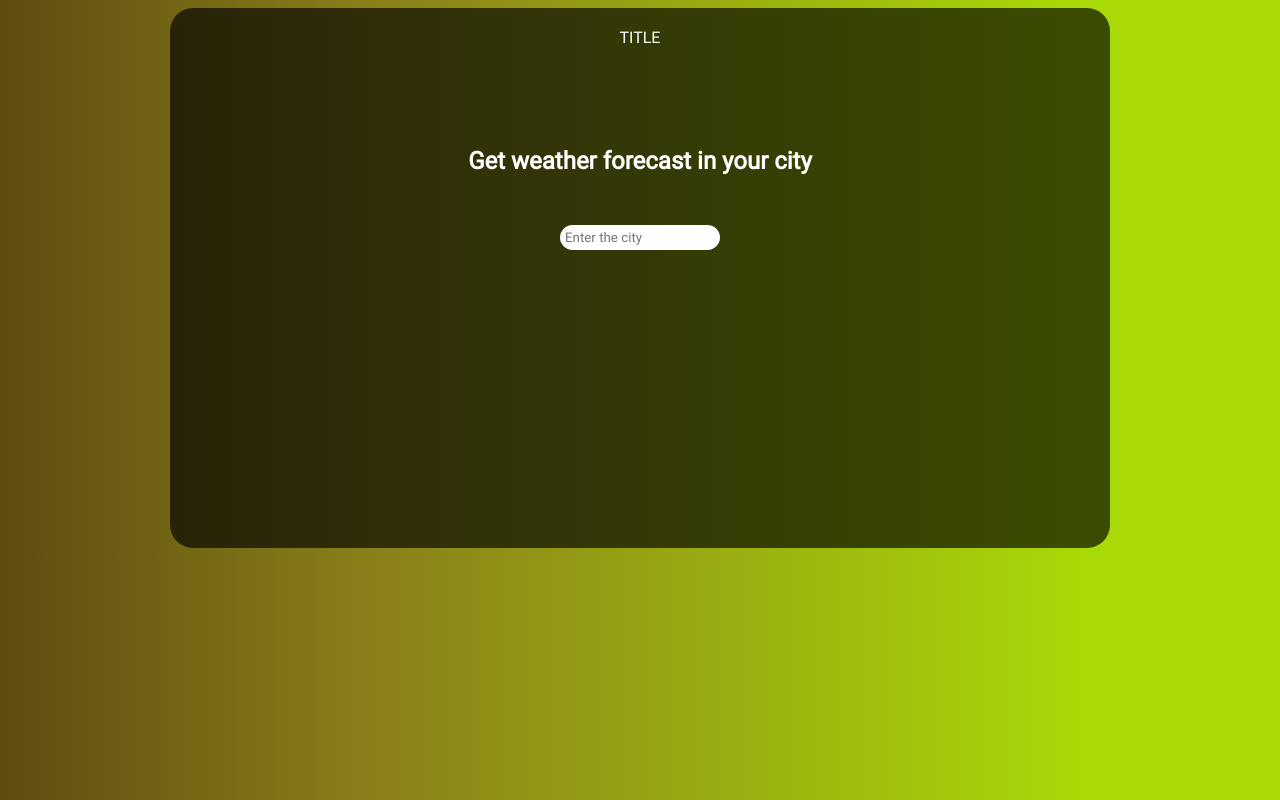
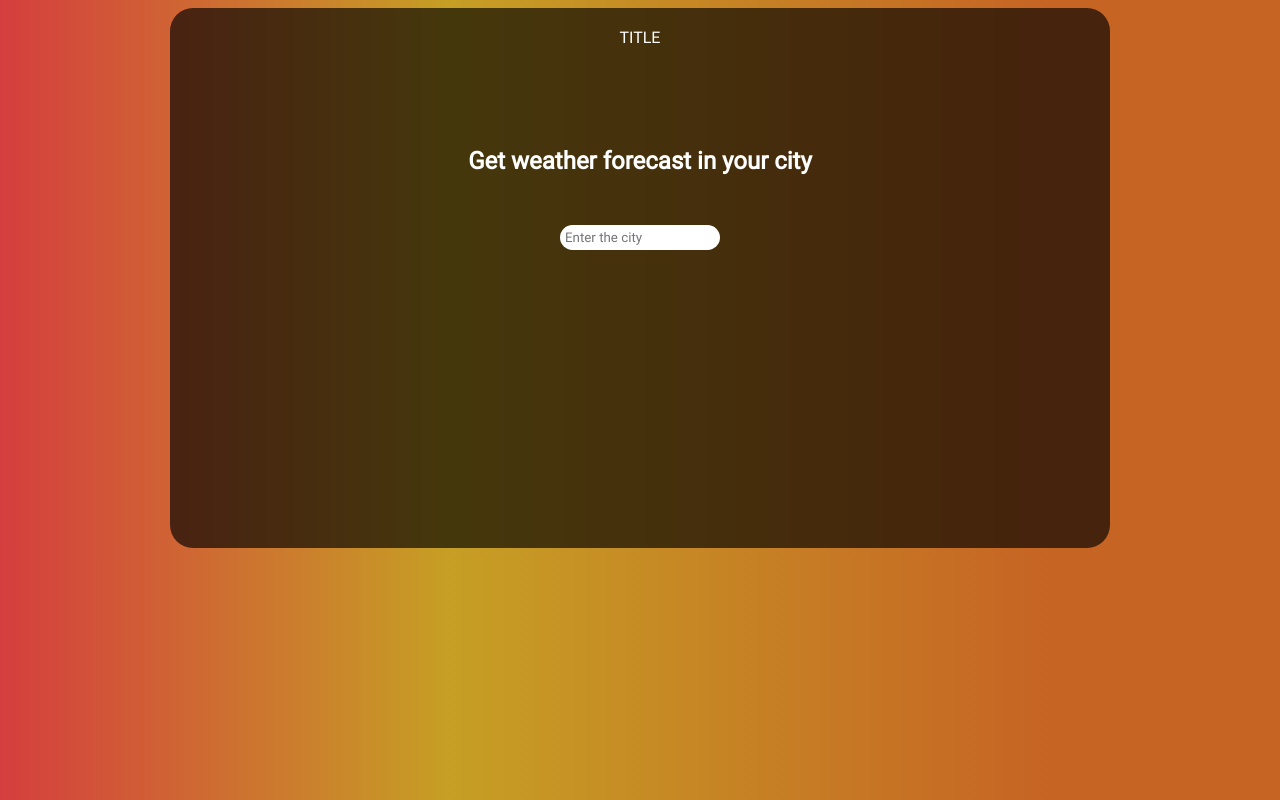
Before and after one commit to platonlov/Weather, a Vue app: page / in a window 1280 px wide. Built offline with nearby package versions, Linux system fonts and the light colour scheme.

Commit message:
Change Background

```diff
--- a/src/App.vue
+++ b/src/App.vue
@@ -66,8 +66,8 @@ export default {
   animation: ani 0.5s forwards;
 }
 body {
-  background: rgb(93,77,16);
-  background: linear-gradient(90deg, rgba(93,77,16,1) 0%, rgba(138,128,26,1) 29%, rgba(169,218,7,1) 85%);
+  background: rgb(213,62,62);
+background: linear-gradient(90deg, rgba(213,62,62,1) 0%, rgba(198,159,36,1) 35%, rgba(198,100,36,1) 82%);
   display: flex;
   justify-content: center;
   align-items: center;
```
